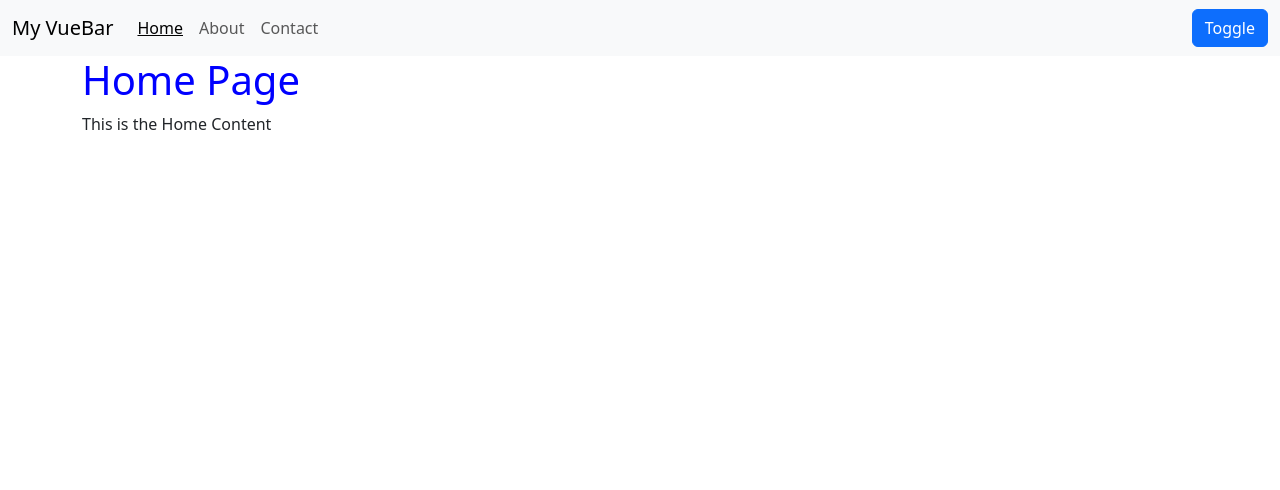
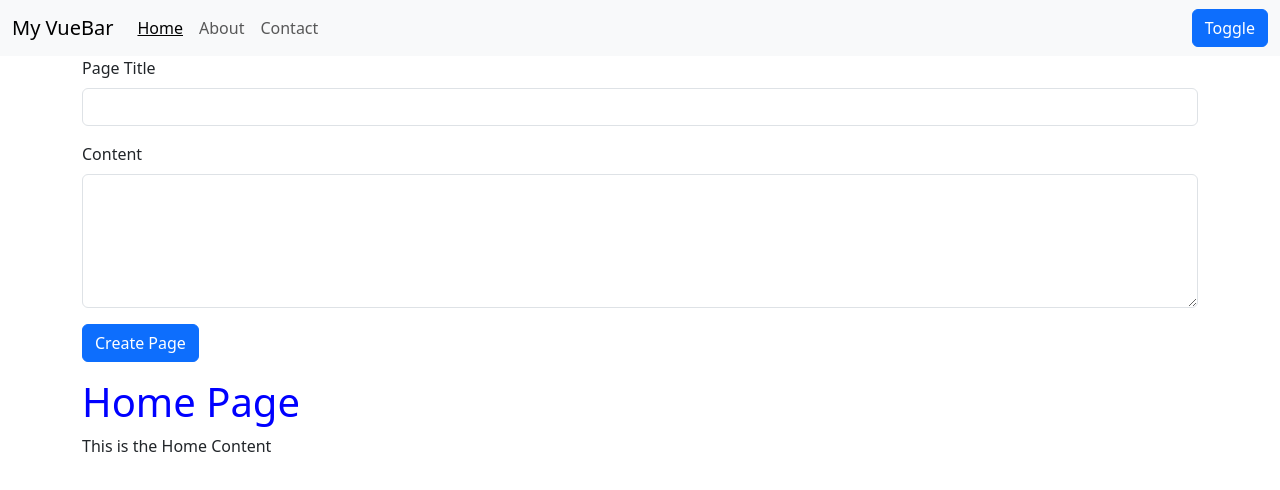
Before and after one commit to ihsan16110/vue-start-spa, a Vue app: page / in a window 1280 px wide. Shown: the top 490 px of the page. Built offline with nearby package versions, Linux system fonts and the light colour scheme.

Commit message:
Validating  Forms

```diff
--- a/src/App.vue
+++ b/src/App.vue
@@ -5,9 +5,11 @@
        :nav-link-click="(index) => activePage = index">
     </navbar>
 
-    <div v-show="flase"> hide this content
+    <div v-show="flase"> hide this content</div>
 
-    </div>
+    <create-page
+         :page-created="pageCreated"
+    ></create-page>
 
     <page-viewer
         v-if="pages.length > 0"
@@ -21,13 +23,15 @@
 import Navbar from './components/Navbar.vue';
 import PageViewer from './components/PageViewer.vue';
 import NavbarLink from './components/NavbarLink.vue';
+import CreatePage from './components/CreatePage.vue';
 
 
 export default {
     components:{
         Navbar,
         PageViewer,
-        NavbarLink
+        NavbarLink,
+        CreatePage
     },
     created(){
         this.getPages();
@@ -47,6 +51,9 @@ export default {
                     let data = await res.json();
 
                     this.pages = data;
+                },
+                pageCreated(pageObj){
+                    console.log(pageObj)
                 }
 
             }
--- /dev/null
+++ b/src/components/CreatePage.vue
@@ -0,0 +1,49 @@
+
+<template>
+    <div class="container mb-3">
+
+        <form action="">
+            <div class="mb-3">
+                <label for="" class="form-label">
+                    Page Title
+                </label>
+                <input
+                    type="text"
+                    class="form-control"
+                    v-model="pageTitle"
+                />
+
+            </div>
+            <div class="mb-3">
+                <label for="" class="form-label">
+                    Content
+                </label>
+                <textarea
+                    type="text"
+                    class="form-control"
+                    rows="5"
+                    v-model="content"
+
+                ></textarea>
+            </div>
+            <div class="mb-3">
+                <button
+                    class="btn btn-primary"
+                    @click.prevent="pageCreated({pageTitle,content})"
+                >Create Page</button>
+            </div>
+        </form>
+
+    </div>
+</template>
+
+<script>
+export default{
+    props:['pageCreated'],
+    data(){
+        return{
+            PageTitle:'',
+            content:''
+        }
+    }
+}</script>
```
